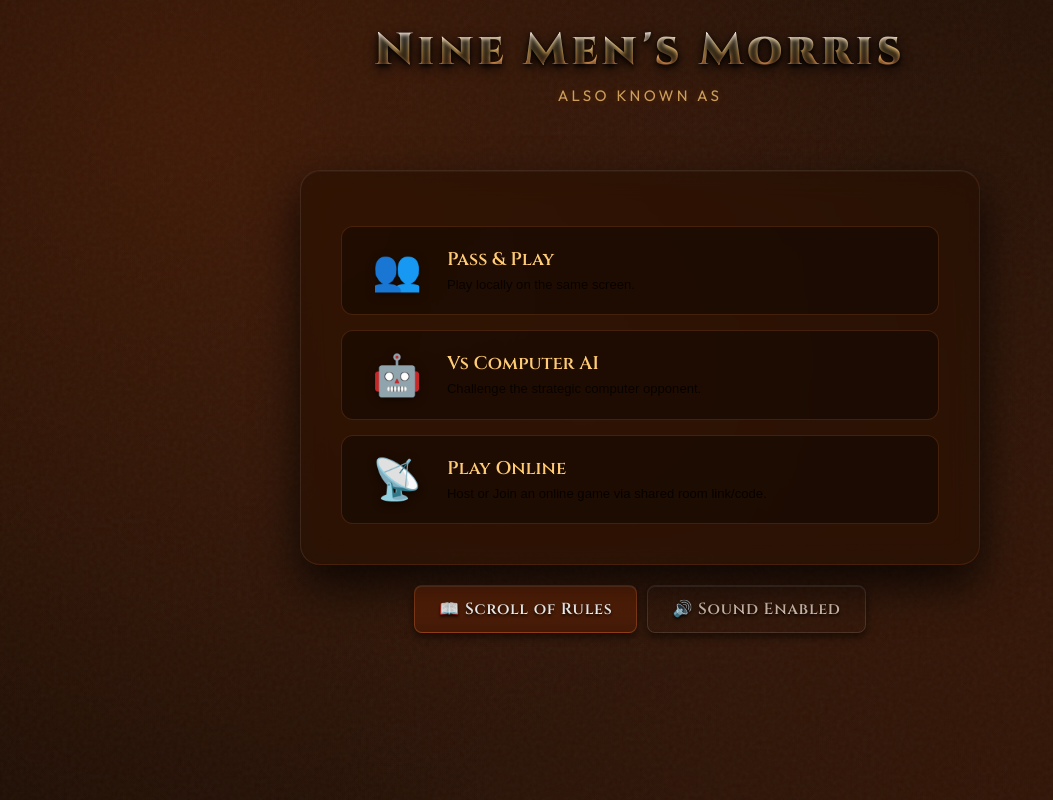
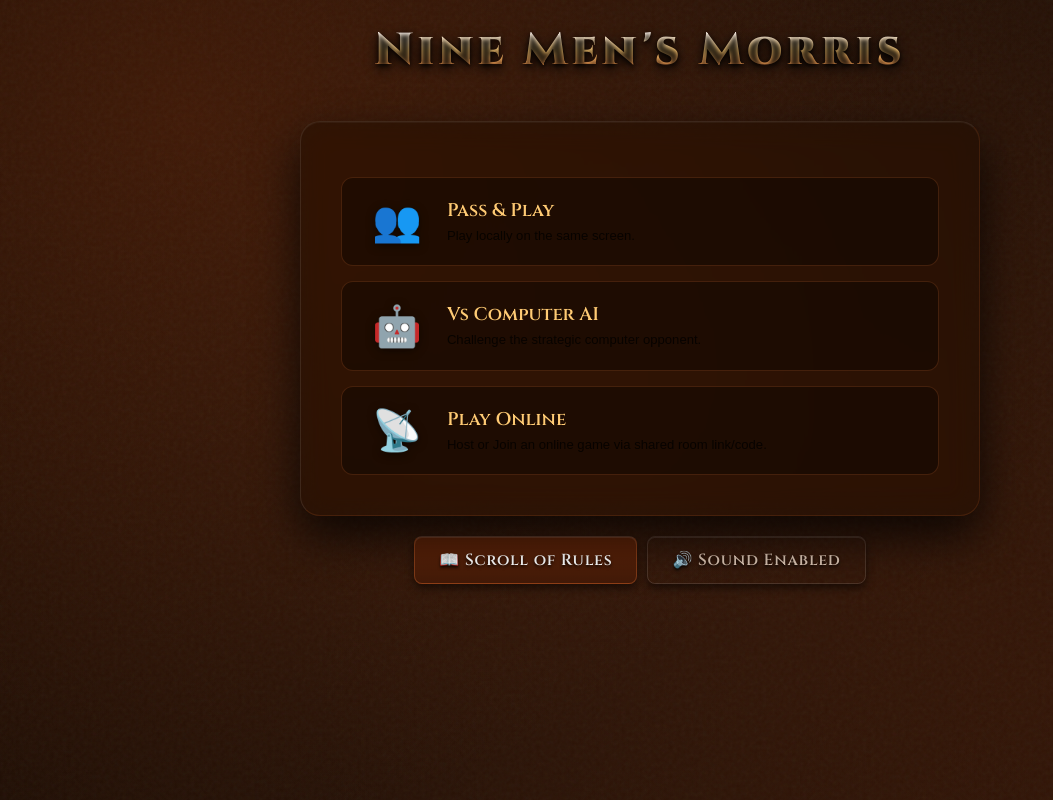
Before and after one commit to irohitkushwaha/tigrarh, a Next.js app: page / in a window 1280 px wide. Shown: the whole page, without its empty margins (0-1053 px from the left). Built offline with nearby package versions, Linux system fonts and the light colour scheme.

Commit message:
Remove 'also known as' sub-heading from homepage

```diff
--- a/src/app/page.js
+++ b/src/app/page.js
@@ -90,12 +90,7 @@ export default function Home() {
 
   return (
     <div className="tigarh-app-wrapper">
-      <>
-        <h1 className="ancient-title">Nine Men's Morris</h1>
-        <p style={{ fontFamily: "var(--font-outfit)", fontSize: "0.95rem", opacity: 0.75, textTransform: "uppercase", letterSpacing: "0.22em", margin: "5px 0 25px", color: "var(--color-gold)", textShadow: "0 0 10px rgba(228,114,52,0.3)" }}>
-          also known as
-        </p>
-      </>
+      <h1 className="ancient-title">Nine Men's Morris</h1>
 
       <Lobby
         onSelectMode={handleSelectMode}
```
